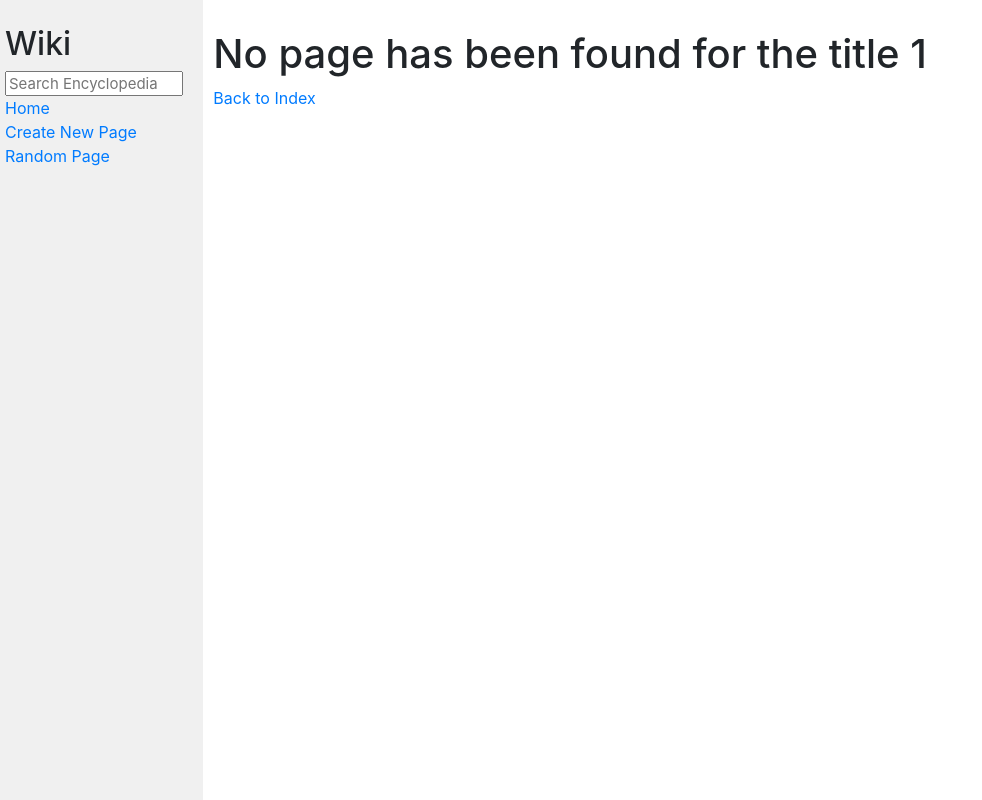
After one commit to marianoguk/cs50-python-django, a Django app: page /wiki/1 in a window 1280 px wide. The commit adds this page. Shown: the whole page, without its empty margins (0-982 px from the left). Run offline with Django 3.2, Linux system fonts and the light colour scheme; some libraries are stand-ins or nearby versions.

Commit message:
Adding wiki project (create, search, random page

```diff
--- a/wiki/encyclopedia/static/encyclopedia/styles.css
+++ b/wiki/encyclopedia/static/encyclopedia/styles.css
@@ -36,3 +36,28 @@ textarea {
 .sidebar h2 {
     margin-top: 5px;
 }
+
+/* Form fields*/
+label, input {
+  /* In order to define widths */
+  display: inline-block;
+}
+
+label {
+  width: 30%;
+}
+
+label+input {
+  width: 30%;
+  /* Large margin-right to force the next element to the new-line
+           and margin-left to create a gutter between the label and input */
+  margin: 0 30% 0 4%;
+}
+
+
+/* Only the submit button is matched by this selector,
+       but to be sure you could use an id or class for that button */
+
+.button {
+  float: right;
+}
--- a/wiki/encyclopedia/templates/encyclopedia/index.html
+++ b/wiki/encyclopedia/templates/encyclopedia/index.html
@@ -9,7 +9,9 @@
 
     <ul>
         {% for entry in entries %}
-            <li>{{ entry }}</li>
+            <li>
+                <a href="{% url 'by_title' title=entry %}">{{ entry }}</a>
+            </li>
         {% endfor %}
     </ul>
 
--- a/wiki/encyclopedia/templates/encyclopedia/layout.html
+++ b/wiki/encyclopedia/templates/encyclopedia/layout.html
@@ -5,24 +5,31 @@
 <html lang="en">
     <head>
         <title>{% block title %}{% endblock %}</title>
-        <link rel="stylesheet" href="https://stackpath.bootstrapcdn.com/bootstrap/4.4.1/css/bootstrap.min.css" integrity="sha384-Vkoo8x4CGsO3+Hhxv8T/Q5PaXtkKtu6ug5TOeNV6gBiFeWPGFN9MuhOf23Q9Ifjh" crossorigin="anonymous">
+        <link
+            rel="stylesheet"
+            href="https://stackpath.bootstrapcdn.com/bootstrap/4.4.1/css/bootstrap.min.css"
+            integrity="sha384-Vkoo8x4CGsO3+Hhxv8T/Q5PaXtkKtu6ug5TOeNV6gBiFeWPGFN9MuhOf23Q9Ifjh"
+            crossorigin="anonymous"
+        >
+
         <link href="{% static 'encyclopedia/styles.css' %}" rel="stylesheet">
+
     </head>
     <body>
         <div class="row">
             <div class="sidebar col-lg-2 col-md-3">
                 <h2>Wiki</h2>
-                <form>
+                <form action="{% url 'search_by_title' %}">
                     <input class="search" type="text" name="q" placeholder="Search Encyclopedia">
                 </form>
                 <div>
                     <a href="{% url 'index' %}">Home</a>
                 </div>
                 <div>
-                    Create New Page
+                    <a href="{% url 'create_page' %}">Create New Page</a>
                 </div>
                 <div>
-                    Random Page
+                    <a href="{% url 'random_page' %}">Random Page</a>
                 </div>
                 {% block nav %}
                 {% endblock %}
--- /dev/null
+++ b/wiki/encyclopedia/templates/encyclopedia/page_not_found.html
@@ -0,0 +1,12 @@
+
+{% extends "encyclopedia/layout.html" %}
+
+{% block title %}
+    Page Not Found
+{% endblock %}
+
+{% block body %}
+    <h1>No page has been found for the title {{title}}</h1>
+
+    <a href="{% url 'index' %}">Back to Index</a>
+{% endblock %}
--- a/wiki/encyclopedia/urls.py
+++ b/wiki/encyclopedia/urls.py
@@ -3,5 +3,10 @@ from django.urls import path
 from . import views
 
 urlpatterns = [
-    path("", views.index, name="index")
+    path("", views.index, name="index"),
+    path("wiki/<str:title>", views.by_title, name="by_title"),
+    path("search", views.search_by_title, name="search_by_title"),
+    path("random", views.random_page, name="random_page"),
+    path("create", views.create_page, name="create_page"),
+
 ]
--- a/wiki/encyclopedia/views.py
+++ b/wiki/encyclopedia/views.py
@@ -1,9 +1,73 @@
 from django.shortcuts import render
+from django import forms
+from django.urls import reverse
+from django.http import HttpResponseRedirect
+from random import randint
 
 from . import util
 
+class NewPageForm(forms.Form) :
+    title = forms.CharField(label="Title", required = True)
+    content = forms.CharField(widget=forms.Textarea(attrs={"rows":5, "cols":10}), required = True)
 
 def index(request):
     return render(request, "encyclopedia/index.html", {
         "entries": util.list_entries()
     })
+
+def by_title(request, title):
+
+    content = util.get_entry(title)
+    if(not content):
+        return render(request, "encyclopedia/page_not_found.html", {
+        "title": title
+    })
+
+    return render(request, "encyclopedia/by_title.html", {
+        "title": title,
+        "pageContent": content
+    })
+
+
+def search_by_title(request):
+    q = request.GET.get('q')
+    return by_title(request, q)
+
+def create_page(request):
+    # Check if method is POST
+    if request.method == "POST":
+
+        # Take in the data the user submitted and save it as form
+        form = NewPageForm(request.POST)
+
+        # Check if form data is valid (server-side)
+        if form.is_valid():
+
+            # Isolate the task from the 'cleaned' version of form data
+            title = form.cleaned_data["title"]
+            content = form.cleaned_data["content"]
+
+            # Save the new page
+            util.save_entry(title, content)
+
+            # Redirect user to list of tasks
+            return HttpResponseRedirect(reverse("index"))
+
+        else:
+            # If the form is invalid, re-render the page with existing information.
+            return render(request, "encyclopedia/create_page.html", {
+                "form": form
+            })
+
+    return render(request, "encyclopedia/create_page.html", {
+        "form": NewPageForm()
+    })
+
+def random_page(request):
+    pages = util.list_entries()
+    randomTitle = pages[randint(0, len(pages) - 1)]
+    pageContent = util.get_entry(randomTitle)
+    return render(request, "encyclopedia/by_title.html", {
+        "title": randomTitle,
+        "pageContent": pageContent
+    })
```
Also changed, not shown: wiki/encyclopedia/templates/encyclopedia/by_title.html (added, +14 -0 lines), wiki/encyclopedia/templates/encyclopedia/create_page.html (added, +28 -0 lines).
